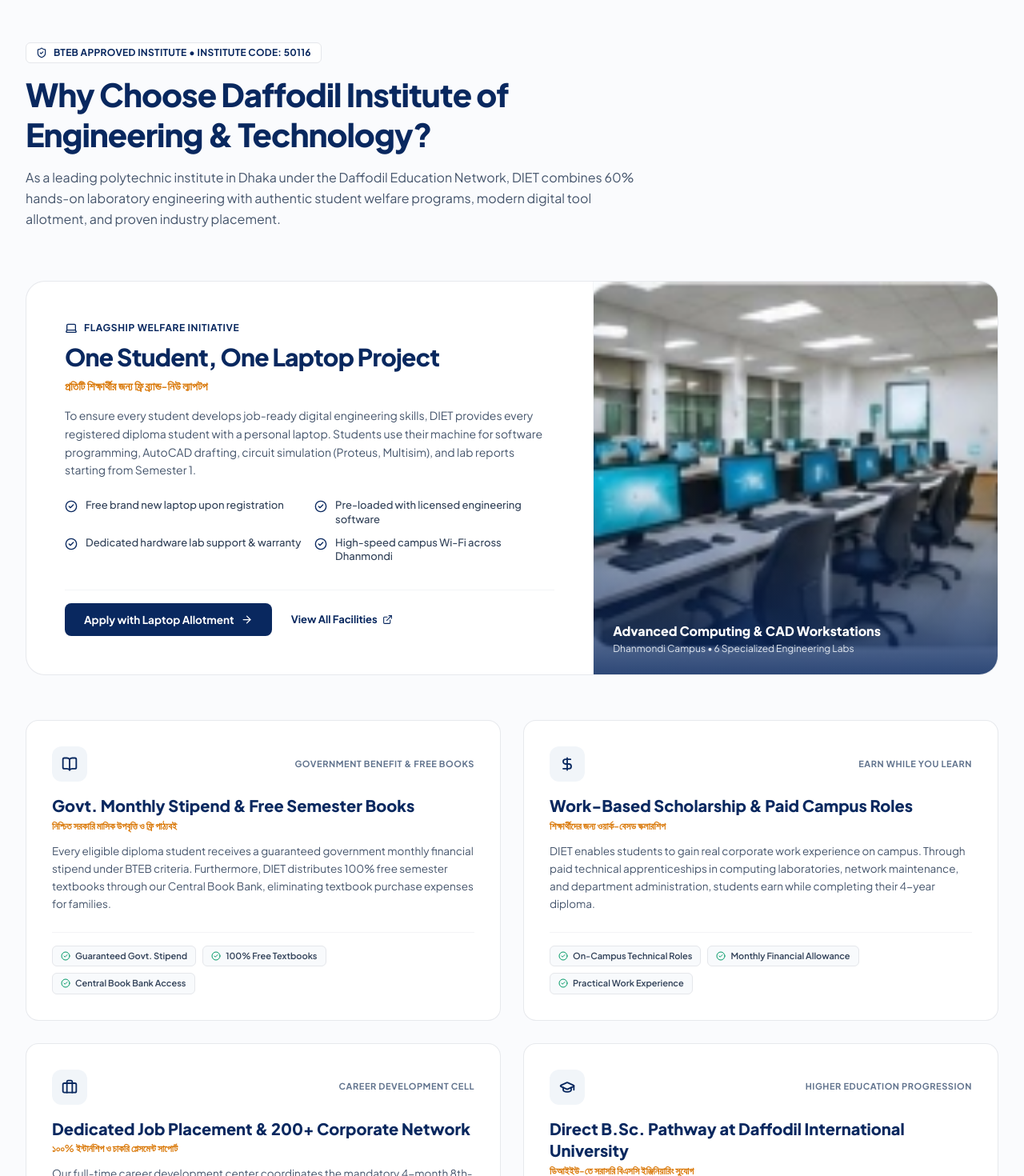
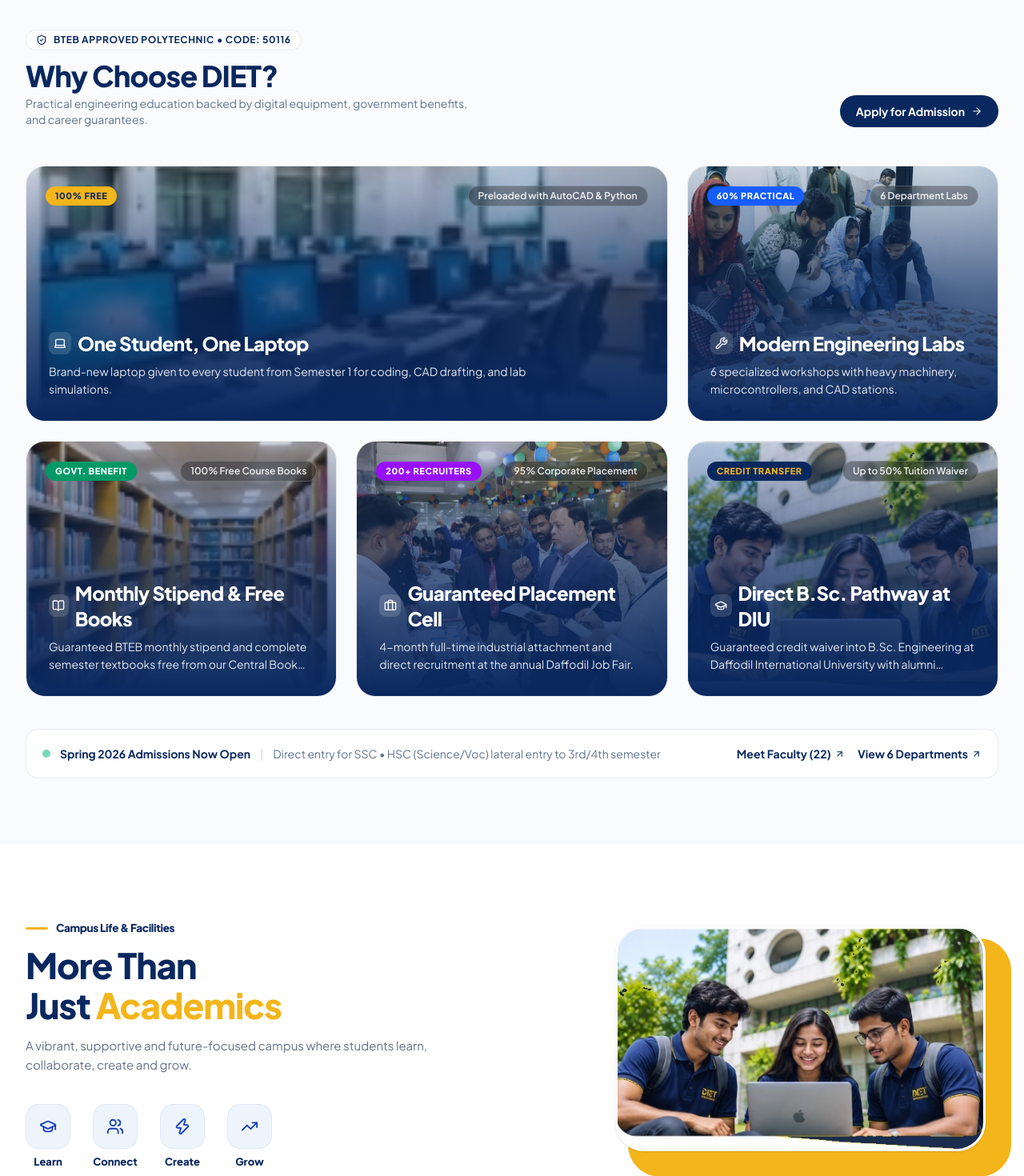
Before and after one commit to attashinn/diiit-test, a Next.js app in the folder landing/: page / in a window 1280 px wide. Shown: the part 2860-4330 px from the top of the page at 80% size. Built offline with nearby package versions, Linux system fonts and the light colour scheme.

Commit message:
feat: transform Why Choose DIET into a photo-driven visual bento grid eliminating dense text blocks

```diff
--- a/landing/src/components/WhyChooseSection.tsx
+++ b/landing/src/components/WhyChooseSection.tsx
@@ -3,6 +3,7 @@
 import React from "react";
 import Image from "next/image";
 import Link from "next/link";
+import { motion } from "framer-motion";
 import {
   Laptop,
   Briefcase,
@@ -10,249 +11,194 @@ import {
   BookOpen,
   ArrowRight,
   ShieldCheck,
-  CheckCircle2,
-  DollarSign,
-  Globe2,
-  ExternalLink,
+  Wrench,
+  Rocket,
+  ArrowUpRight,
 } from "lucide-react";
 
 interface WhyChooseSectionProps {
   onOpenTourModal?: () => void;
 }
 
-const institutionalPillars = [
+const visualPillars = [
   {
-    id: "stipend-books",
-    tag: "Government Benefit & Free Books",
-    title: "Govt. Monthly Stipend & Free Semester Books",
-    bengaliTitle: "নিশ্চিত সরকারি মাসিক উপবৃত্তি ও ফ্রি পাঠ্যবই",
-    description:
-      "Every eligible diploma student receives a guaranteed government monthly financial stipend under BTEB criteria. Furthermore, DIET distributes 100% free semester textbooks through our Central Book Bank, eliminating textbook purchase expenses for families.",
-    icon: BookOpen,
-    highlights: ["Guaranteed Govt. Stipend", "100% Free Textbooks", "Central Book Bank Access"],
+    id: "laptop",
+    badge: "100% FREE",
+    badgeColor: "bg-[#F4B51B] text-[#09285F]",
+    title: "One Student, One Laptop",
+    subtitle: "Brand-new laptop given to every student from Semester 1 for coding, CAD drafting, and lab simulations.",
+    image: "/diet/campus/facility-computer-labs.webp",
+    span: "lg:col-span-8",
+    aspect: "aspect-[16/9] sm:aspect-[21/9]",
+    icon: Laptop,
+    stats: "Preloaded with AutoCAD & Python",
   },
   {
-    id: "work-scholarship",
-    tag: "Earn While You Learn",
-    title: "Work-Based Scholarship & Paid Campus Roles",
-    bengaliTitle: "শিক্ষার্থীদের জন্য ওয়ার্ক-বেসড স্কলারশিপ",
-    description:
-      "DIET enables students to gain real corporate work experience on campus. Through paid technical apprenticeships in computing laboratories, network maintenance, and department administration, students earn while completing their 4-year diploma.",
-    icon: DollarSign,
-    highlights: ["On-Campus Technical Roles", "Monthly Financial Allowance", "Practical Work Experience"],
+    id: "labs",
+    badge: "60% PRACTICAL",
+    badgeColor: "bg-blue-600 text-white",
+    title: "Modern Engineering Labs",
+    subtitle: "6 specialized workshops with heavy machinery, microcontrollers, and CAD stations.",
+    image: "/diet/campus/engineering_workshop.webp",
+    span: "lg:col-span-4",
+    aspect: "aspect-[4/3] sm:aspect-[16/10]",
+    icon: Wrench,
+    stats: "6 Department Labs",
   },
   {
-    id: "job-placement",
-    tag: "Career Development Cell",
-    title: "Dedicated Job Placement & 200+ Corporate Network",
-    bengaliTitle: "১০০% ইন্টার্নশিপ ও চাকরি প্লেসমেন্ট সাপোর্ট",
-    description:
-      "Our full-time career development center coordinates the mandatory 4-month 8th-semester industrial attachment, CV clinics, and mock interviews. We host the annual Daffodil Job Fair connecting graduates directly with 200+ industry recruiters.",
-    icon: Briefcase,
-    highlights: ["4-Month Industrial Attachment", "Annual Daffodil Job Fairs", "200+ Corporate Linkages"],
+    id: "stipend",
+    badge: "GOVT. BENEFIT",
+    badgeColor: "bg-emerald-600 text-white",
+    title: "Monthly Stipend & Free Books",
+    subtitle: "Guaranteed BTEB monthly stipend and complete semester textbooks free from our Central Book Bank.",
+    image: "/diet/campus/facility-digital-library.webp",
+    span: "lg:col-span-4",
+    aspect: "aspect-[4/3] sm:aspect-[16/10]",
+    icon: BookOpen,
+    stats: "100% Free Course Books",
   },
   {
-    id: "diu-pathway",
-    tag: "Higher Education Progression",
-    title: "Direct B.Sc. Pathway at Daffodil International University",
-    bengaliTitle: "ডিআইইউ-তে সরাসরি বিএসসি ইঞ্জিনিয়ারিং সুযোগ",
-    description:
-      "Graduating diploma engineers transition seamlessly into B.Sc. Engineering degrees (CSE, EEE, Civil, Textile) at Daffodil International University (DIU) with guaranteed course credit exemptions and up to 50% exclusive alumni waivers.",
+    id: "placement",
+    badge: "200+ RECRUITERS",
+    badgeColor: "bg-purple-600 text-white",
+    title: "Guaranteed Placement Cell",
+    subtitle: "4-month full-time industrial attachment and direct recruitment at the annual Daffodil Job Fair.",
+    image: "/diet/campus/tech_seminar.webp",
+    span: "lg:col-span-4",
+    aspect: "aspect-[4/3] sm:aspect-[16/10]",
+    icon: Briefcase,
+    stats: "95% Corporate Placement",
+  },
+  {
+    id: "diu",
+    badge: "CREDIT TRANSFER",
+    badgeColor: "bg-[#09285F] text-[#F4B51B]",
+    title: "Direct B.Sc. Pathway at DIU",
+    subtitle: "Guaranteed credit waiver into B.Sc. Engineering at Daffodil International University with alumni scholarships.",
+    image: "/diet/campus/campus-hero-students.webp",
+    span: "lg:col-span-4",
+    aspect: "aspect-[4/3] sm:aspect-[16/10]",
     icon: GraduationCap,
-    highlights: ["Course Credit Exemptions", "Reserved DIU Admissions", "Up to 50% Alumni Waivers"],
+    stats: "Up to 50% Tuition Waiver",
   },
 ];
 
 export default function WhyChooseSection({ onOpenTourModal }: WhyChooseSectionProps) {
   return (
-    <section id="about" className="w-full py-16 sm:py-24 bg-[#FAFBFD] border-t border-gray-200/80">
+    <section id="about" className="w-full py-16 sm:py-20 bg-[#FAFBFD] border-t border-gray-100 overflow-hidden">
       <div className="max-w-[1360px] mx-auto px-4 sm:px-6 lg:px-8">
 
-        {/* Section Header */}
-        <div className="max-w-3xl mb-12 sm:mb-16">
-          <div className="inline-flex items-center gap-2 px-3 py-1 rounded-md bg-white border border-gray-200 text-[#09285F] text-[11px] sm:text-xs font-bold tracking-wide uppercase mb-3.5">
+        {/* Header (Clean, Punchy, Zero Wall of Text) */}
+        <div className="flex flex-col md:flex-row md:items-end justify-between gap-4 mb-10 sm:mb-12">
+          <div>
+            <div className="inline-flex items-center gap-2 px-3 py-1 rounded-full bg-white border border-gray-200/80 text-[#09285F] text-[11px] sm:text-xs font-bold tracking-wider uppercase mb-3">
               <ShieldCheck size={14} className="text-[#09285F]" />
-            <span>BTEB Approved Institute &bull; Institute Code: 50116</span>
+              <span>BTEB Approved Polytechnic &bull; Code: 50116</span>
             </div>
 
-          <h2 className="text-2xl sm:text-3xl lg:text-[40px] font-extrabold text-[#09285F] tracking-tight leading-tight mb-4">
-            Why Choose Daffodil Institute of Engineering &amp; Technology?
+            <h2 className="text-2xl sm:text-3xl lg:text-4xl font-black text-[#09285F] tracking-tight">
+              Why Choose DIET?
             </h2>
-
-          <p className="text-sm sm:text-base text-slate-600 leading-relaxed font-normal">
-            As a leading polytechnic institute in Dhaka under the Daffodil Education Network, DIET combines 60% hands-on laboratory engineering with authentic student welfare programs, modern digital tool allotment, and proven industry placement.
+            <p className="text-xs sm:text-sm text-slate-500 mt-1 max-w-xl">
+              Practical engineering education backed by digital equipment, government benefits, and career guarantees.
             </p>
           </div>
 
-        {/* Flagship Showcase: One Student, One Laptop Initiative */}
-        <div className="bg-white rounded-3xl border border-gray-200/90 overflow-hidden mb-12 sm:mb-14">
-          <div className="grid grid-cols-1 lg:grid-cols-12 items-stretch">
-            {/* Left Content Column (7 cols) */}
-            <div className="lg:col-span-7 p-6 sm:p-10 lg:p-12 flex flex-col justify-between">
-              <div>
-                <div className="inline-flex items-center gap-2 text-xs font-bold text-[#09285F] uppercase tracking-wider mb-2.5">
-                  <Laptop className="w-4 h-4 text-[#09285F]" />
-                  <span>Flagship Welfare Initiative</span>
+          <Link
+            href="/apply"
+            className="inline-flex items-center gap-2 self-start md:self-auto bg-[#09285F] hover:bg-[#071f4a] text-white text-xs sm:text-sm font-bold px-5 py-2.5 rounded-full transition shadow-xs"
+          >
+            <span>Apply for Admission</span>
+            <ArrowRight size={14} />
+          </Link>
         </div>
 
-                <h3 className="text-xl sm:text-2xl lg:text-3xl font-extrabold text-[#09285F] tracking-tight mb-2">
-                  One Student, One Laptop Project
-                </h3>
-                <div className="text-xs sm:text-sm font-semibold text-[#D97706] mb-4">
-                  প্রতিটি শিক্ষার্থীর জন্য ফ্রি ব্র্যান্ড-নিউ ল্যাপটপ
+        {/* Visual Bento Grid of Real Institutional Highlights */}
+        <div className="grid grid-cols-1 md:grid-cols-2 lg:grid-cols-12 gap-5 sm:gap-6">
+          {visualPillars.map((item, index) => {
+            const Icon = item.icon;
+            return (
+              <motion.div
+                key={item.id}
+                initial={{ opacity: 0, y: 20 }}
+                whileInView={{ opacity: 1, y: 0 }}
+                viewport={{ once: true, margin: "-30px" }}
+                transition={{ duration: 0.5, delay: index * 0.05, ease: [0.22, 1, 0.36, 1] }}
+                whileHover={{ y: -4, transition: { duration: 0.2 } }}
+                className={`group relative rounded-3xl overflow-hidden border border-gray-200/80 bg-white ${item.span} flex flex-col justify-end min-h-[280px] sm:min-h-[320px]`}
+              >
+                {/* Background Real Campus Photo */}
+                <div className="absolute inset-0 z-0">
+                  <Image
+                    src={item.image}
+                    alt={item.title}
+                    fill
+                    className="object-cover object-center transition-transform duration-700 ease-out group-hover:scale-105"
+                    sizes="(max-width: 768px) 100vw, (max-width: 1200px) 50vw, 33vw"
+                  />
+                  {/* Atmospheric Gradient Layer */}
+                  <div className="absolute inset-0 bg-gradient-to-t from-[#09285F] via-[#09285F]/70 to-[#09285F]/20 group-hover:via-[#09285F]/60 transition-colors duration-300" />
                 </div>
 
-                <p className="text-xs sm:text-[14px] text-slate-600 leading-relaxed mb-6 font-normal">
-                  To ensure every student develops job-ready digital engineering skills, DIET provides every registered diploma student with a personal laptop. Students use their machine for software programming, AutoCAD drafting, circuit simulation (Proteus, Multisim), and lab reports starting from Semester 1.
-                </p>
+                {/* Top Badge & Stat Chip */}
+                <div className="relative z-10 p-5 sm:p-6 mb-auto flex items-center justify-between gap-2">
+                  <span className={`text-[10.5px] sm:text-[11px] font-black uppercase tracking-wider px-3 py-1 rounded-full shadow-xs ${item.badgeColor}`}>
+                    {item.badge}
+                  </span>
 
-                <div className="grid grid-cols-1 sm:grid-cols-2 gap-3 mb-8">
-                  <div className="flex items-start gap-2.5">
-                    <CheckCircle2 size={16} className="text-[#09285F] flex-shrink-0 mt-0.5" />
-                    <span className="text-xs sm:text-[13px] text-slate-700 font-medium">
-                      Free brand new laptop upon registration
-                    </span>
-                  </div>
-                  <div className="flex items-start gap-2.5">
-                    <CheckCircle2 size={16} className="text-[#09285F] flex-shrink-0 mt-0.5" />
-                    <span className="text-xs sm:text-[13px] text-slate-700 font-medium">
-                      Pre-loaded with licensed engineering software
-                    </span>
-                  </div>
-                  <div className="flex items-start gap-2.5">
-                    <CheckCircle2 size={16} className="text-[#09285F] flex-shrink-0 mt-0.5" />
-                    <span className="text-xs sm:text-[13px] text-slate-700 font-medium">
-                      Dedicated hardware lab support &amp; warranty
-                    </span>
-                  </div>
-                  <div className="flex items-start gap-2.5">
-                    <CheckCircle2 size={16} className="text-[#09285F] flex-shrink-0 mt-0.5" />
-                    <span className="text-xs sm:text-[13px] text-slate-700 font-medium">
-                      High-speed campus Wi-Fi across Dhanmondi
-                    </span>
-                  </div>
-                </div>
-              </div>
-
-              <div className="flex flex-wrap items-center gap-3 pt-4 border-t border-gray-100">
-                <Link
-                  href="/apply"
-                  className="inline-flex items-center gap-2 bg-[#09285F] hover:bg-[#071f4a] text-white font-bold text-xs sm:text-[13.5px] px-5 sm:px-6 py-2.5 sm:py-3 rounded-lg transition"
-                >
-                  <span>Apply with Laptop Allotment</span>
-                  <ArrowRight size={15} />
-                </Link>
-                <Link
-                  href="/vision#at-a-glance-table"
-                  className="inline-flex items-center gap-1.5 text-xs sm:text-[13px] font-bold text-[#09285F] hover:text-[#0A44B6] px-3 py-2 transition"
-                >
-                  <span>View All Facilities</span>
-                  <ExternalLink size={13} />
-                </Link>
-              </div>
-            </div>
-
-            {/* Right Photo Column (5 cols) */}
-            <div className="lg:col-span-5 relative min-h-[260px] sm:min-h-[320px] lg:min-h-full bg-slate-100 border-t lg:border-t-0 lg:border-l border-gray-100">
-              <Image
-                src="/diet/campus/facility-computer-labs.webp"
-                alt="DIET Engineering Computer Laboratory"
-                fill
-                className="object-cover object-center"
-                sizes="(max-width: 1024px) 100vw, 42vw"
-              />
-              <div className="absolute inset-0 bg-gradient-to-t from-[#09285F]/85 via-transparent to-transparent flex flex-col justify-end p-6 text-white">
-                <div className="font-extrabold text-sm sm:text-base">
-                  Advanced Computing &amp; CAD Workstations
-                </div>
-                <div className="text-xs text-slate-200 mt-0.5">
-                  Dhanmondi Campus &bull; 6 Specialized Engineering Labs
-                </div>
-              </div>
-            </div>
-          </div>
-        </div>
-
-        {/* 4 Core Institutional Pillars Grid */}
-        <div className="grid grid-cols-1 md:grid-cols-2 gap-6 sm:gap-7 mb-14">
-          {institutionalPillars.map((pillar) => {
-            const Icon = pillar.icon;
-            return (
-              <div
-                key={pillar.id}
-                className="bg-white rounded-2xl p-6 sm:p-8 border border-gray-200/90 flex flex-col justify-between hover:border-gray-300 transition-colors"
-              >
-                <div>
-                  <div className="flex items-center justify-between mb-4">
-                    <div className="w-11 h-11 rounded-xl bg-slate-100 text-[#09285F] flex items-center justify-center flex-shrink-0">
-                      <Icon size={20} strokeWidth={2.2} />
-                    </div>
-                    <span className="text-[11px] font-bold text-slate-500 uppercase tracking-wider">
-                      {pillar.tag}
+                  <span className="text-[11px] sm:text-xs font-semibold text-white/90 bg-black/30 backdrop-blur-md px-3 py-1 rounded-full border border-white/20">
+                    {item.stats}
                   </span>
                 </div>
 
-                  <h3 className="text-lg sm:text-xl font-extrabold text-[#09285F] leading-snug mb-1">
-                    {pillar.title}
+                {/* Bottom Content Overlay (Short, Crisp, Clean) */}
+                <div className="relative z-10 p-5 sm:p-7 text-white">
+                  <div className="flex items-center gap-2 mb-2">
+                    <div className="w-7 h-7 rounded-lg bg-white/15 backdrop-blur-md flex items-center justify-center text-white">
+                      <Icon size={16} />
+                    </div>
+                    <h3 className="text-lg sm:text-xl lg:text-2xl font-black text-white tracking-tight">
+                      {item.title}
                     </h3>
-                  <div className="text-xs font-semibold text-[#D97706] mb-3">
-                    {pillar.bengaliTitle}
                   </div>
 
-                  <p className="text-xs sm:text-[13.5px] text-slate-600 leading-relaxed mb-6 font-normal">
-                    {pillar.description}
+                  <p className="text-xs sm:text-sm text-slate-200 line-clamp-2 font-normal leading-relaxed max-w-2xl">
+                    {item.subtitle}
                   </p>
                 </div>
-
-                <div className="pt-4 border-t border-gray-100">
-                  <div className="flex flex-wrap gap-2">
-                    {pillar.highlights.map((h) => (
-                      <span
-                        key={h}
-                        className="inline-flex items-center gap-1.5 text-[11px] font-semibold text-slate-700 bg-slate-50 border border-gray-200 px-2.5 py-1 rounded-md"
-                      >
-                        <CheckCircle2 size={12} className="text-emerald-600" />
-                        <span>{h}</span>
-                      </span>
-                    ))}
-                  </div>
-                </div>
-              </div>
+              </motion.div>
             );
           })}
         </div>
 
-        {/* Bottom Institutional Strip: Dhanmondi Campus & Global Recruiting Info */}
-        <div className="bg-white rounded-2xl border border-gray-200/90 p-6 sm:p-8">
-          <div className="grid grid-cols-1 lg:grid-cols-12 gap-6 items-center">
-            <div className="lg:col-span-8">
-              <div className="flex items-center gap-2 text-xs font-bold text-[#09285F] uppercase tracking-wider mb-2">
-                <Globe2 className="w-4 h-4 text-[#09285F]" />
-                <span>Global Career &amp; Employment Linkage</span>
-              </div>
-              <h4 className="text-base sm:text-lg font-extrabold text-[#09285F] mb-1.5">
-                Overseas Employment Network &bull; Japan &amp; International Technical Visas
-              </h4>
-              <p className="text-xs sm:text-[13px] text-slate-600 leading-relaxed font-normal">
-                Through Daffodil Japan IT and the Daffodil Group&apos;s licensed Global Recruiting Agency, qualified engineering graduates receive Japanese language training, technical skill matching, and visa facilitation for overseas placement.
-              </p>
+        {/* Bottom Quick Facts Ribbon */}
+        <div className="mt-8 sm:mt-10 p-4 sm:p-5 rounded-2xl bg-white border border-gray-200/80 flex flex-wrap items-center justify-between gap-4 text-xs sm:text-sm text-slate-600">
+          <div className="flex items-center gap-3">
+            <span className="w-2.5 h-2.5 rounded-full bg-emerald-500 animate-pulse" />
+            <span className="font-bold text-[#09285F]">
+              Spring 2026 Admissions Now Open
+            </span>
+            <span className="text-slate-300 hidden sm:inline">|</span>
+            <span className="hidden sm:inline text-slate-500">
+              Direct entry for SSC &bull; HSC (Science/Voc) lateral entry to 3rd/4th semester
+            </span>
           </div>
 
-            <div className="lg:col-span-4 flex flex-col sm:flex-row lg:flex-col gap-2.5 lg:items-end">
+          <div className="flex items-center gap-4">
             <Link
-                href="/apply"
-                className="inline-flex items-center justify-center gap-2 bg-[#09285F] hover:bg-[#071f4a] text-white font-bold text-xs sm:text-sm px-5 py-2.5 rounded-lg transition text-center whitespace-nowrap"
+              href="/faculty-members"
+              className="font-bold text-[#09285F] hover:text-[#0A44B6] inline-flex items-center gap-1 transition"
             >
-                <span>Apply for Admission</span>
-                <ArrowRight size={14} />
+              <span>Meet Faculty (22)</span>
+              <ArrowUpRight size={13} />
             </Link>
             <Link
-                href="/faculty-members"
-                className="inline-flex items-center justify-center gap-2 bg-slate-50 hover:bg-slate-100 text-slate-700 border border-gray-200 font-semibold text-xs sm:text-sm px-5 py-2.5 rounded-lg transition text-center whitespace-nowrap"
+              href="/#programs"
+              className="font-bold text-[#09285F] hover:text-[#0A44B6] inline-flex items-center gap-1 transition"
             >
-                <span>Meet Faculty Mentors</span>
+              <span>View 6 Departments</span>
+              <ArrowUpRight size={13} />
             </Link>
-            </div>
           </div>
         </div>
 
```
Lines whose indentation alone changed are shown as unchanged.
